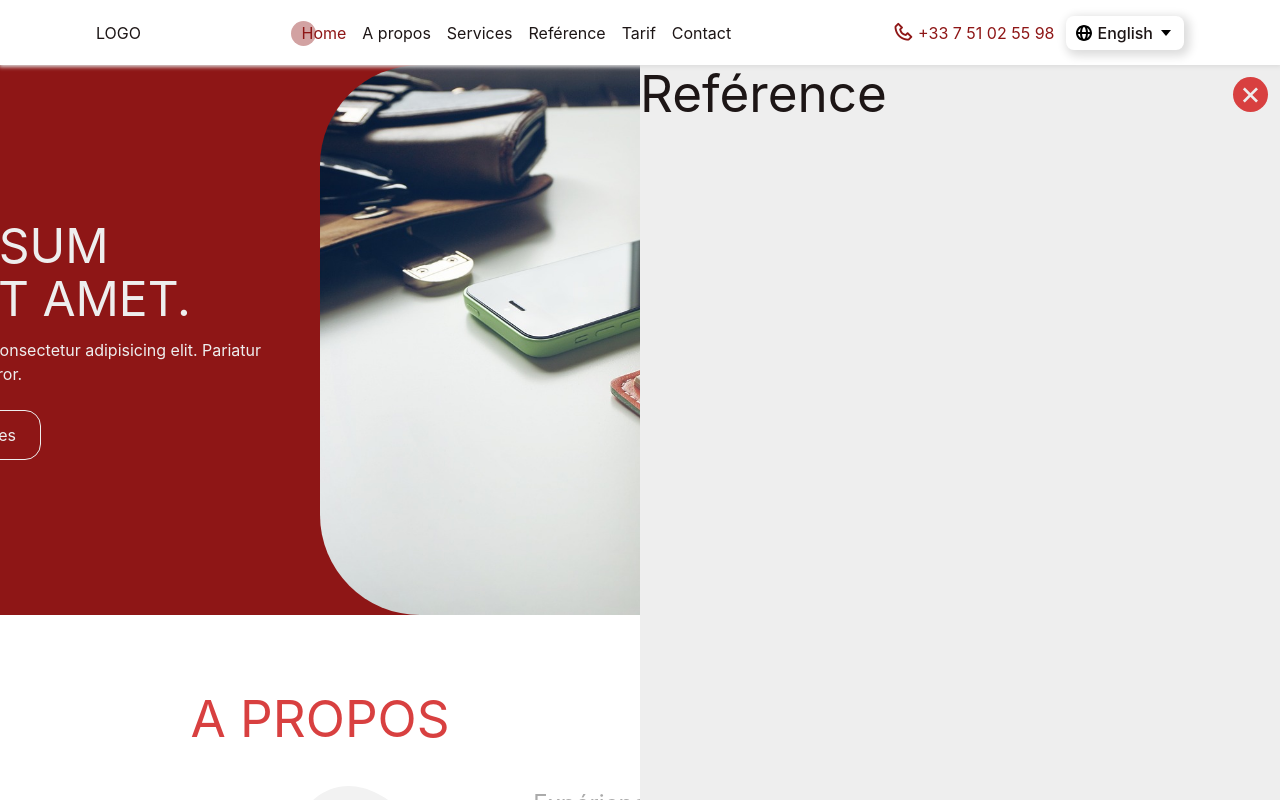
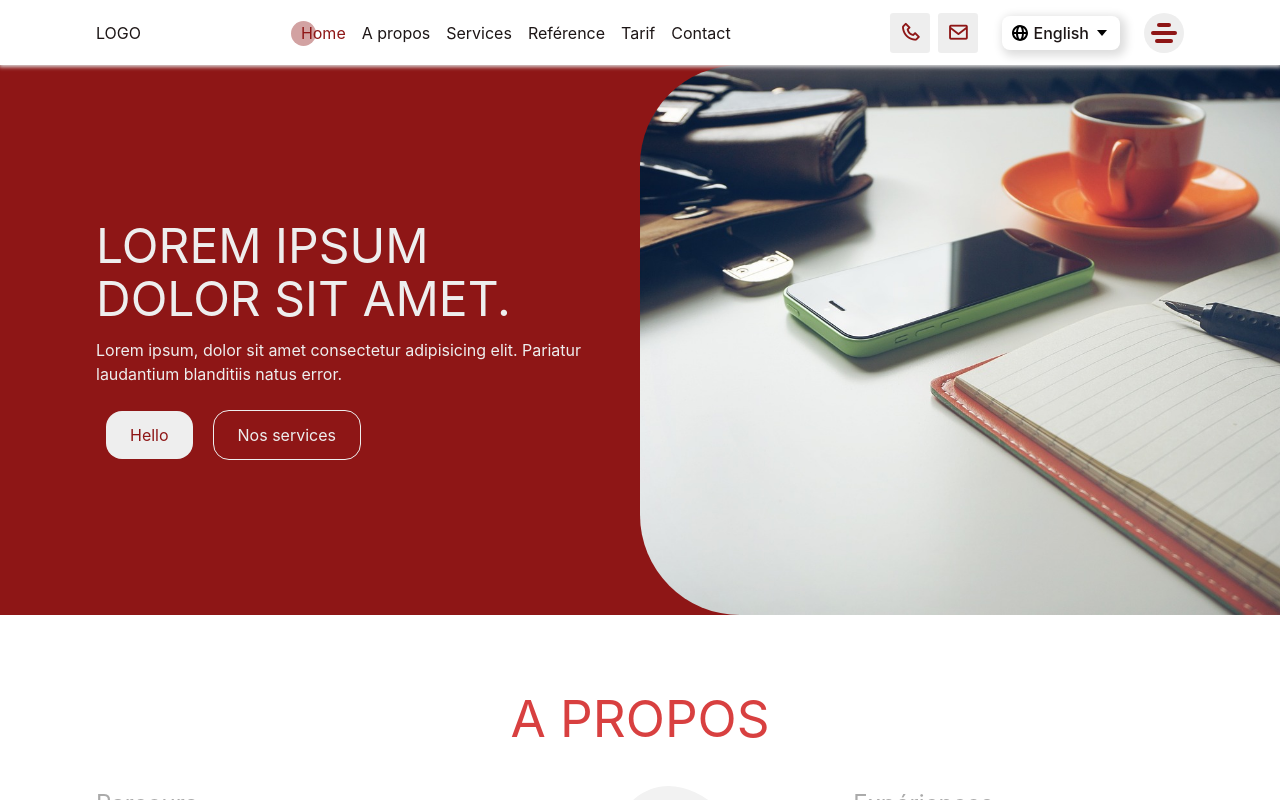
Before and after one commit to rodcoding89/oniline-presence, a React (Vite) app: page /en in a window 1280 px wide. Shown: the top 800 px of the page. Built offline with nearby package versions, Linux system fonts and the light colour scheme.

Commit message:
menu and popup added

```diff
--- a/src/App.tsx
+++ b/src/App.tsx
@@ -1,31 +1,11 @@
 import './App.css'
-import Header from './component/header';
-import Home from './component/home';
-import Contact from './component/contact';
-import Services from './component/services';
-import Price from './component/price';
-import Reference from './component/reference';
-import About from './component/about';
-import Footer from './component/footer';
-import PopUp from './component/popup';
-import { useState } from 'react';
+import RootPage from './component';
 
 
 function App() {
-  const [isPopUp,setIsPopUp] = useState<boolean>(true)
   return (
     <>
-      <Header/>
-      <main className={`transition-transform duration-500 delay-100 ease-in-out ${isPopUp ? 'translate-x-[-25vw]' : 'translate-x-0'}`}>
-       <Home/>
-       <About/>
-       <Services/>
-       <Reference/>
-       <Price/>
-       <Contact/>
-      </main>
-      <Footer/>
-      <PopUp/>
+    <RootPage/>
     </>
   )
 }
--- /dev/null
+++ b/src/app-context.tsx
@@ -0,0 +1,27 @@
+import React from "react";
+
+// Définir le type du contexte
+interface AppContextType {
+  contextData: any; // Remplace "any" par un type plus spécifique si possible
+  setContextData: (data: any) => void; // Fonction pour mettre à jour contextData
+}
+
+// Créer le contexte avec des valeurs par défaut
+const AppContext = React.createContext<AppContextType>({
+  contextData: null,
+  setContextData: () => {}, // Fonction par défaut
+});
+
+// Créer le Provider
+const AppProvider: React.FC<{ children: React.ReactNode }> = ({ children }) => {
+  const [contextData, setContextData] = React.useState<any>(null); // Remplace "any" par un type plus spécifique si possible
+
+  return (
+    <AppContext.Provider value={{ contextData, setContextData }}>
+      {children}
+    </AppContext.Provider>
+  );
+};
+
+// Exporter le contexte et le Provider
+export { AppContext, AppProvider };
--- a/src/component/header.tsx
+++ b/src/component/header.tsx
@@ -1,9 +1,10 @@
 import { Link, animateScroll as scroll, scrollSpy } from 'react-scroll';
 import i18n from '../i18n';
 import Icon from './Icon';
-import { useEffect, useState } from 'react';
+import { useContext, useEffect, useState } from 'react';
 import { useTranslation } from 'react-i18next';
 import { useNavigate } from 'react-router-dom';
+import { AppContext } from '../app-context';
 
 
 interface HeaderProps{
@@ -13,6 +14,7 @@ interface HeaderProps{
 const Header:React.FC<HeaderProps> = ()=>{
     const { t } = useTranslation();
     const navigate = useNavigate();
+    const {setContextData} = useContext(AppContext)
     const [language, setLanguage] = useState('');
     const [isShowLang, setIsShowLang] = useState(false);
     useEffect(() => {
@@ -52,6 +54,10 @@ const Header:React.FC<HeaderProps> = ()=>{
             console.error('i18n is undefined or does not have the method changeLanguage');
         }
     };
+    const handleShowMore = ()=>{
+        console.error('i18n is undefined or does not have the method changeLanguage');
+        setContextData({type:"popupMain",value:true})
+    }
     return (
         <header className='header w-full h-[65px] fixed top-0 left-0 bottom-0 right-0 z-10 flex items-center'>
             <div className='mx-auto flex justify-between items-center w-[85%]'>
@@ -114,8 +120,11 @@ const Header:React.FC<HeaderProps> = ()=>{
                     duration={500}
                     to={`contact`}>Contact</Link>
                 </nav>
-                <div className='relative flex justify-start items-center gap-3'>
-                    <span className='flex justify-start items-center gap-1'><Icon name='bx-phone' size='1.4em' color='var(--color-secondary)'/><a className='text-secondary'  href='tel:+33751025598'>+33 7 51 02 55 98</a></span>
+                <div className='relative flex justify-start items-center gap-6'>
+                    <div className='flex justify-start items-center gap-2'>
+                        <a className='flex justify-center items-center gap-1 w-[40px] h-[40px] rounded-[.2em] bg-fifty'  href='tel:+33751025598'><Icon name='bx-phone' size='1.4em' color='var(--color-secondary)'/></a>
+                        <a className='flex justify-center items-center gap-1 w-[40px] h-[40px] rounded-[.2em] bg-fifty'  href='mailto:rodriguekwayep.freelance@hotmail.com'><Icon name='bx-envelope' size='1.4em' color='var(--color-secondary)'/></a>
+                    </div>
                     <button onClick={()=>setIsShowLang(!isShowLang)} className="language-picker__button menu focus:outline-none hover:border-0" aria-label="english Select your language" aria-expanded="false" aria-controls="language-picker-select-dropdown"><span aria-hidden="true" className="language-picker__label language-picker__flag language-picker__flag--english"><svg viewBox="0 0 16 16" className="icon"><path d="M8,0C3.6,0,0,3.6,0,8s3.6,8,8,8s8-3.6,8-8S12.4,0,8,0z M13.9,7H12c-0.1-1.5-0.4-2.9-0.8-4.1 C12.6,3.8,13.6,5.3,13.9,7z M8,14c-0.6,0-1.8-1.9-2-5H10C9.8,12.1,8.6,14,8,14z M6,7c0.2-3.1,1.3-5,2-5s1.8,1.9,2,5H6z M4.9,2.9 C4.4,4.1,4.1,5.5,4,7H2.1C2.4,5.3,3.4,3.8,4.9,2.9z M2.1,9H4c0.1,1.5,0.4,2.9,0.8,4.1C3.4,12.2,2.4,10.7,2.1,9z M11.1,13.1 c0.5-1.2,0.7-2.6,0.8-4.1h1.9C13.6,10.7,12.6,12.2,11.1,13.1z"></path></svg><em className='not-italic'>{language === 'fr' ? 'Français' : language === 'de' ? 'Deutsch' : 'English'}</em><svg viewBox="0 0 16 16" className="icon"><polygon points="3,5 8,11 13,5 "></polygon></svg></span></button>
                     <div className={`languages absolute top-[35px] right-0 w-[120px] my-2 bg-white overflow-hidden ${isShowLang ? 'opacity-1' : 'opacity-0'}`}>
                         <ul className={`${isShowLang ? 'h-[95px]' : 'h-0'}`}>
@@ -124,6 +133,13 @@ const Header:React.FC<HeaderProps> = ()=>{
                             <li onClick={()=>handleChangeLanguage("fr")} className={`py-1 cursor-pointer ${language === 'fr' ? 'bg-blue-500 flex justify-between items-center text-white' : 'hover:bg-[#aaa]'}`}><span className='px-2'>Français</span> {language === 'fr' && <Icon name="bx-check mr-2" size='1.2' color='#fff'/>}</li>
                         </ul>
                     </div>
+                    <div className='flex w-[40px] h-[40px] justify-center items-center cursor-pointer rounded-full bg-fifty' onClick={handleShowMore}>
+                        <div className='flex justify-center items-center flex-col w-2/3'>
+                            <span className='bg-secondary rounded-[10px] h-[4px] my-[2px] mx-0 w-1/2'></span>
+                            <span className='bg-secondary rounded-[10px] h-[4px] my-[2px] mx-0 w-full'></span>
+                            <span className='bg-secondary rounded-[10px] h-[4px] my-[2px] mx-0 w-2/3'></span>
+                        </div>
+                    </div>
                 </div>
             </div>
         </header>
--- /dev/null
+++ b/src/component/index.tsx
@@ -0,0 +1,25 @@
+
+import { AppProvider } from "../app-context"
+import Footer from "./footer"
+import Header from "./header"
+import Main from "./main"
+import PopUp from "./popup"
+
+interface RootPageProps{
+
+}
+
+const RootPage:React.FC<RootPageProps> = ()=>{
+    return (
+        <AppProvider>
+            <div>
+                <Header/>
+                <Main/>
+                <Footer/>
+            </div>
+            <PopUp/>
+        </AppProvider>
+    )
+}
+
+export default RootPage
--- /dev/null
+++ b/src/component/main.tsx
@@ -0,0 +1,34 @@
+import { useState, useContext, useEffect } from "react"
+import { AppContext } from "../app-context"
+import About from "./about"
+import Contact from "./contact"
+import Home from "./home"
+import Price from "./price"
+import Reference from "./reference"
+import Services from "./services"
+
+interface MainProps{
+
+}
+
+const Main:React.FC<MainProps> = ()=>{
+    const [isPopUp,setIsPopUp] = useState<boolean>(false)
+    const {contextData} = useContext(AppContext)
+    useEffect(()=>{
+        if (contextData && contextData.type === "popupMain") {
+        setIsPopUp(contextData.value)
+        }
+    },[contextData])
+    return (
+        <main className={`transition-transform duration-500 delay-100 ease-in-out ${isPopUp ? 'translate-x-[-25vw]' : 'translate-x-0'}`}>
+            <Home/>
+            <About/>
+            <Services/>
+            <Reference/>
+            <Price/>
+            <Contact/>
+        </main>
+    )
+}
+
+export default Main
--- a/src/component/popup.tsx
+++ b/src/component/popup.tsx
@@ -1,17 +1,27 @@
-import { useState } from "react"
+import { useContext, useEffect, useState } from "react"
 import Icon from "./Icon"
+import { AppContext } from "../app-context";
 
 interface PopupProps{
 
 }
 
 const PopUp:React.FC<PopupProps> = ()=>{
-    const [hidePopUp,setHidePopUp] = useState<boolean>(true);
+    const [hidePopUp,setHidePopUp] = useState<boolean>(false);
+    const {contextData,setContextData} = useContext(AppContext)
+    const handlePopUp = ()=>{
+        setContextData({type:"popupMain",value:false})
+    }
+    useEffect(()=>{
+        if (contextData && contextData.type === "popupMain") {
+            setHidePopUp(contextData.value)
+        }
+    },[contextData])
     return (
-        <div className={`fixed w-[50%] h-full top-0 right-0 bottom-0 bg-fifty transition-transform duration-500 ease-in-out ${hidePopUp ? 'translate-x-0':'translate-x-[50vw]'}`}>
-            <div className="relative mt-[65px] min-h-[1500px] overflow-y-auto">
+        <div className={`fixed flex justify-end w-[100vw] z-[100] h-[100vh] top-0 right-0 bottom-0 transition-all duration-500 ease-in-out ${hidePopUp ? 'z-[100] bg-[rgba(0,0,0,0.3)]':'z-0 bg-transparent'}`}>
+            <div className={`relative w-[50%] bg-fifty min-h-[1500px] overflow-y-auto transition-transform duration-700 ease-in-out ${hidePopUp ? 'translate-x-0' : 'translate-x-[100vw]'}`}>
                 <h1 className="text-primary">Reférence</h1>
-                <span onClick={()=>{setHidePopUp(false)}} className="absolute right-3 top-3 cursor-pointer w-[35px] h-[35px] rounded-full flex justify-center items-center bg-thirty"><Icon name="bx-x" size="2em" color="var(--color-fifty)"/></span>
+                <span onClick={()=>{handlePopUp()}} className="absolute right-3 top-3 cursor-pointer w-[35px] h-[35px] rounded-full flex justify-center items-center bg-thirty"><Icon name="bx-x" size="2em" color="var(--color-fifty)"/></span>
             </div>
         </div>
     )
--- a/src/component/services.tsx
+++ b/src/component/services.tsx
@@ -1,5 +1,7 @@
 import { Element } from 'react-scroll';
 import Icon from './Icon';
+import { useContext } from 'react';
+import { AppContext } from '../app-context';
 interface ServiceProps{
 
 }
@@ -46,7 +48,10 @@ const services = [
     }
 ]
 const Services:React.FC<ServiceProps> = ()=>{
-    console.log("service",services)
+    const {setContextData} = useContext(AppContext)
+    const handleShowMore = ()=>{
+        setContextData({type:"popupMain",value:true})
+    }
     return (
         <Element className="min-h-[200px] mt-[75px]" name="services">
             <div className='bg-fifty h-[500px]'>
@@ -61,7 +66,7 @@ const Services:React.FC<ServiceProps> = ()=>{
                                 <div key={item.id} className='w-1/3 px-[30px] border-b-4 border-solid py-[40px] bg-white boxShadow transition-hover duration-[.4s] ease-in border-white hover:border-b-secondary'>
                                     <div className='flex justify-start items-center gap-2 mb-3'><span className='w-16 h-16 rounded-full bg-secondary flex justify-center items-center'><Icon name={item.service.icon} color="#fff" size="1.6em"/></span><h3 className='uppercase text-[1.1em] flex-1'>{item.service.serviceName}</h3></div>
                                     <p className='mb-3'>{item.service.shortDescript}</p>
-                                    <div className='border-2 border-solid border-secondary py-2 px-5 text-center cursor-pointer transition-hover duration-[.5s] ease-in hover:bg-secondary hover:text-white'>En savoir plus</div>
+                                    <div onClick={handleShowMore} className='border-2 border-solid border-secondary py-2 px-5 text-center cursor-pointer transition-hover duration-[.5s] ease-in hover:bg-secondary hover:text-white'>En savoir plus</div>
                                 </div>
                             )
                         })
```
